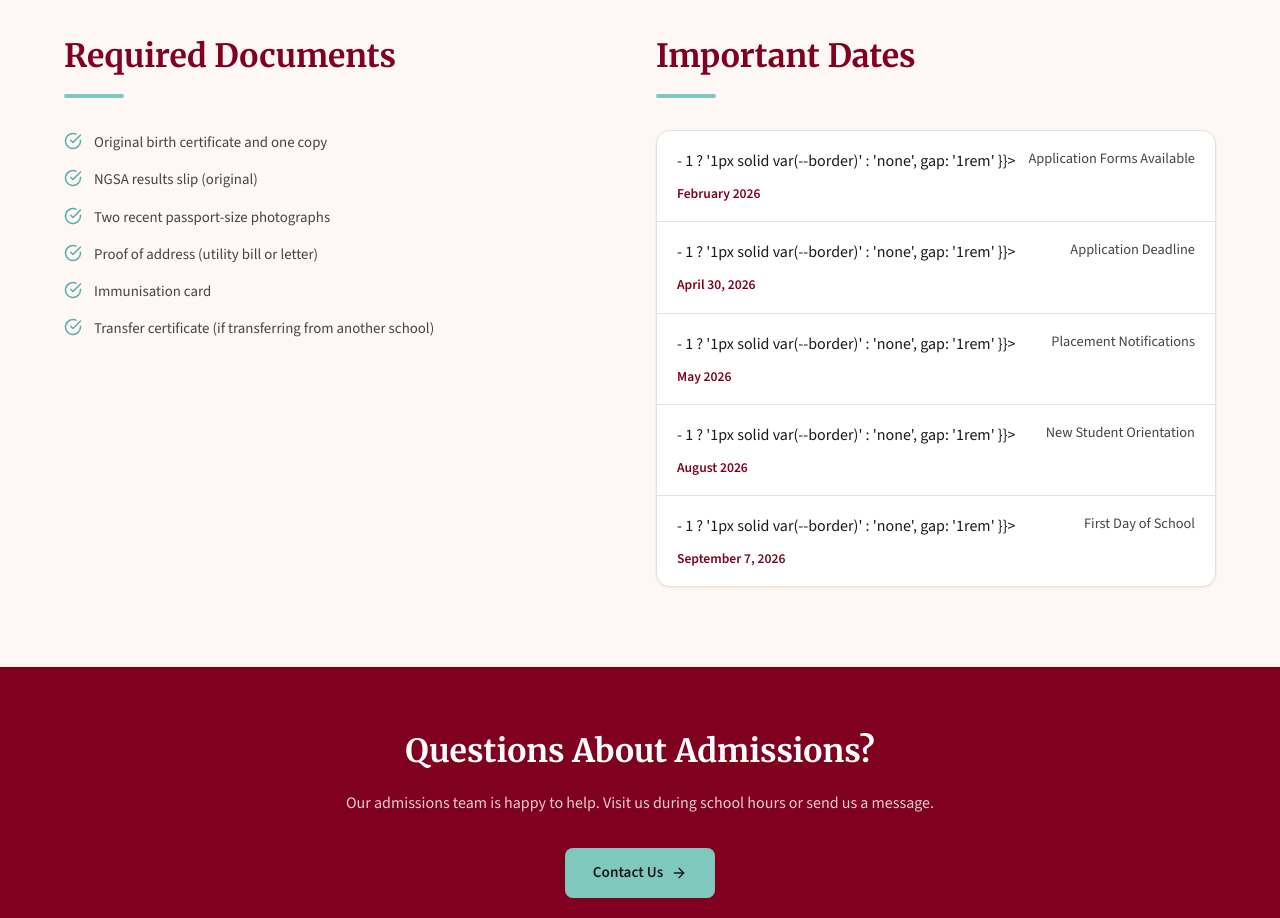
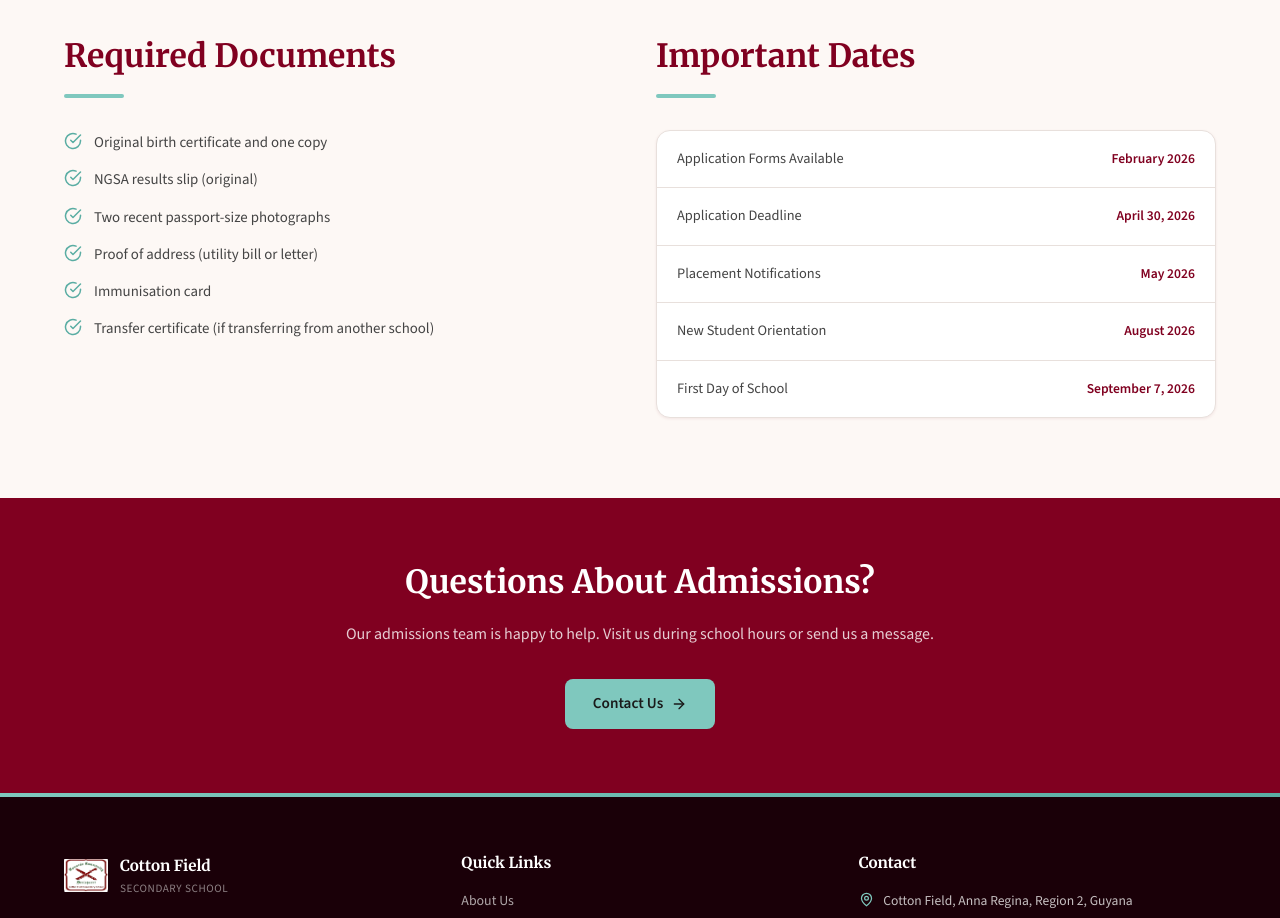
Before and after one commit to raulchaitran-gif/cotton-field-school, a React (Create React App) app in the folder frontend/: page /admissions in a window 1280 px wide. Shown: the part 880-1798 px from the top of the page. Built offline with nearby package versions, Linux system fonts and the light colour scheme; no server answers.

Commit message:
Fix Admissions dates display

```diff
--- a/frontend/src/pages/Admissions.jsx
+++ b/frontend/src/pages/Admissions.jsx
@@ -36,7 +36,6 @@ export default function Admissions() {
         </div>
       </div>
 
-      {/* Steps */}
       <section className="section">
         <div className="container">
           <h2 className="section-title">Application Process</h2>
@@ -47,9 +46,6 @@ export default function Admissions() {
                 <div style={{ width: 60, height: 60, borderRadius: '50%', background: 'var(--burgundy)', color: 'white', fontFamily: 'Merriweather, serif', fontWeight: 700, fontSize: '1.1rem', display: 'flex', alignItems: 'center', justifyContent: 'center', margin: '0 auto 1rem' }}>
                   {step.num}
                 </div>
-                {i < steps.length - 1 && (
-                  <div style={{ display: 'none' }} className="step-arrow" />
-                )}
                 <h3 style={{ fontSize: '1rem', marginBottom: '0.5rem' }}>{step.title}</h3>
                 <p style={{ fontSize: '0.85rem', color: 'var(--text-light)', lineHeight: 1.6 }}>{step.desc}</p>
               </div>
@@ -58,7 +54,6 @@ export default function Admissions() {
         </div>
       </section>
 
-      {/* Requirements & Dates */}
       <section className="section section-alt">
         <div className="container">
           <div style={{ display: 'grid', gridTemplateColumns: 'repeat(auto-fit, minmax(280px, 1fr))', gap: '2rem', alignItems: 'start' }}>
@@ -79,7 +74,7 @@ export default function Admissions() {
               <div className="divider divider-left" />
               <div className="card" style={{ overflow: 'hidden' }}>
                 {dates.map((item, i) => (
-                  <div key={i} style={{ display: 'flex', justifyContent: 'space-between', flexWrap: 'wrap', padding: '1rem 1.25rem', borderBottom: i < dates.length - 1 ? '1px solid var(--border)' : 'none', gap: '0.5rem' }}> - 1 ? '1px solid var(--border)' : 'none', gap: '1rem' }}>
+                  <div key={i} style={{ display: 'flex', justifyContent: 'space-between', flexWrap: 'wrap', padding: '1rem 1.25rem', borderBottom: i < dates.length - 1 ? '1px solid var(--border)' : 'none', gap: '0.5rem' }}>
                     <span style={{ fontSize: '0.9rem', color: 'var(--text-mid)' }}>{item.event}</span>
                     <span style={{ fontSize: '0.85rem', fontWeight: 600, color: 'var(--burgundy)' }}>{item.date}</span>
                   </div>
@@ -90,7 +85,6 @@ export default function Admissions() {
         </div>
       </section>
 
-      {/* CTA */}
       <section style={{ background: 'var(--burgundy)', padding: '4rem 0', textAlign: 'center', color: 'white' }}>
         <div className="container">
           <h2 style={{ color: 'white', marginBottom: '1rem' }}>Questions About Admissions?</h2>
```
